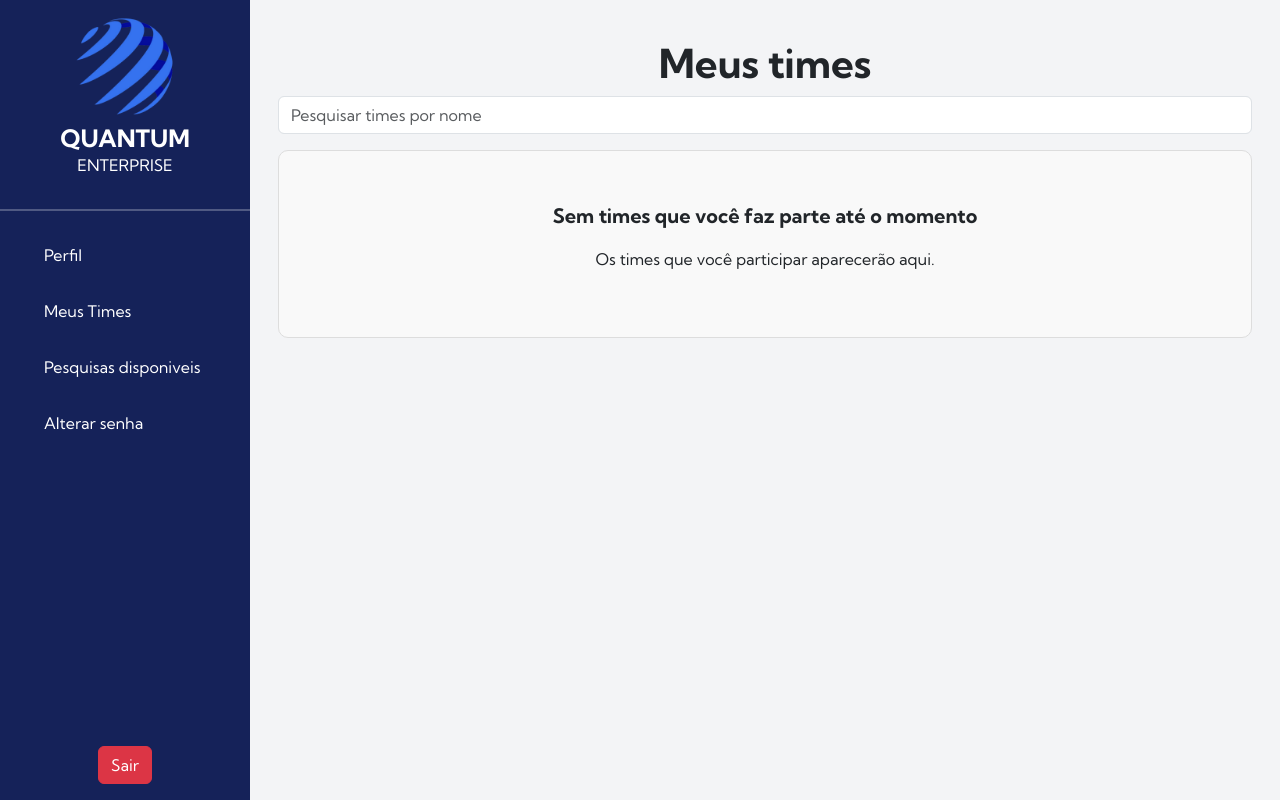
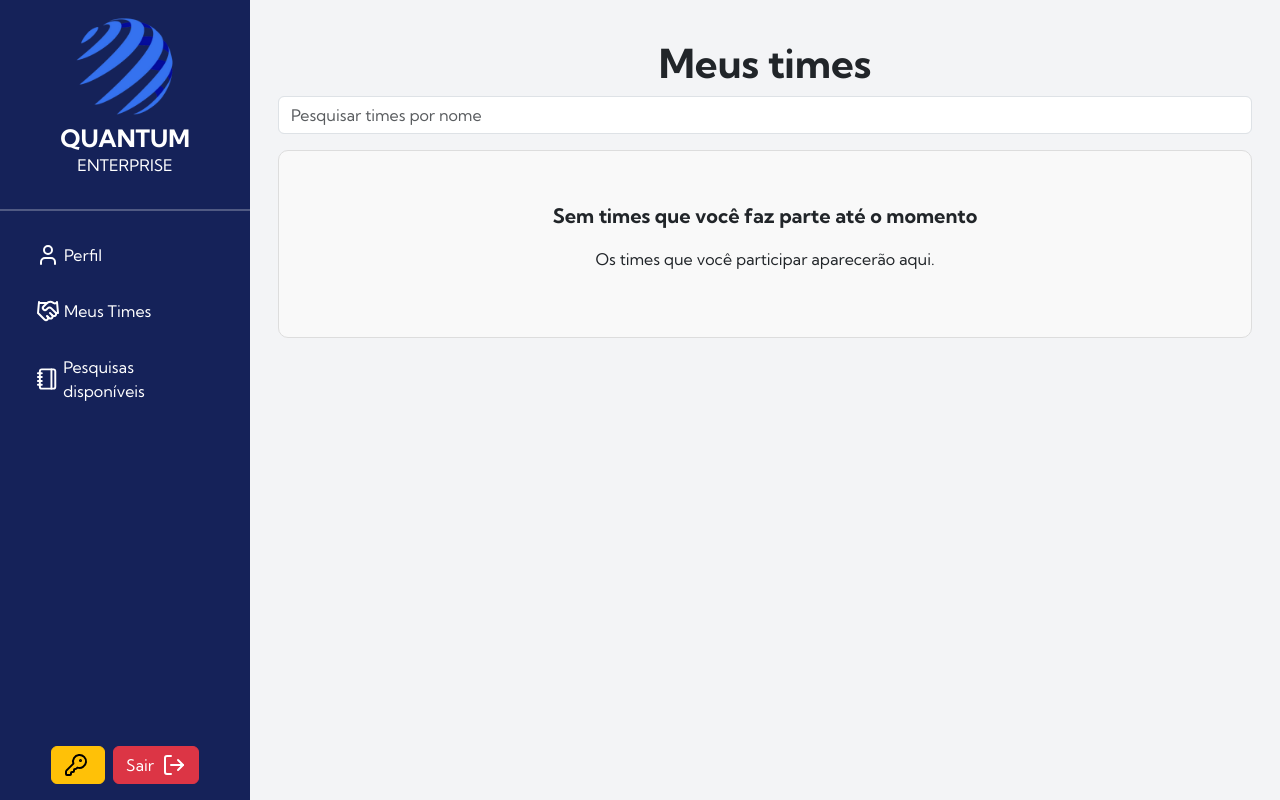
Before and after one commit to CODEPLAY-Fatec/API-ADS-3-Sem-Fatec, a Next.js app in the folder frontend/: page /home/Myteams in a window 1280 px wide. Built offline with nearby package versions, Linux system fonts and the light colour scheme.

Commit message:
Estilizando sidebar

```diff
--- a/frontend/app/layout.tsx
+++ b/frontend/app/layout.tsx
@@ -1,4 +1,5 @@
 import "./globals.css"; // Importação do arquivo de estilos
+
 
 export default function RootLayout({ children }: Readonly<{ children: React.ReactNode }>) {
     return (
--- a/frontend/components/Navbar.tsx
+++ b/frontend/components/Navbar.tsx
@@ -4,6 +4,14 @@ import Link from "next/link";
 import { useEffect, useState } from "react";
 import Cookie from "js-cookie";
 import { jwtDecode } from "jwt-decode";
+import { KeyRound,
+        User,
+        LogOut,
+        LayoutDashboard,
+        Handshake,
+        Users,
+        UsersRound,Notebook,NotebookPen,UserPlus } from "lucide-react";
+import GroupsIcon from '@mui/icons-material/Groups'; //provavelmente depois alterar todos para mui
 import "./Navbar.css";
 
 const Navbar: React.FC = () => {
@@ -50,17 +58,21 @@ const Navbar: React.FC = () => {
         <ul className="nav flex-column">
           <li className="nav-item">
             <Link href="/home/profile" className="nav-link text-white">
-              <div className="link-content">
-                <i className="bi bi-house-door-fill me-2"></i> Perfil
+              <div className="link-content d-flex align-items-center">
+                <User className="me-1" />
+                Perfil
               </div>
             </Link>
           </li>
 
           {(isAdmin || isTeamLeader) && (
+
+
             <li className="nav-item">
               <Link href="/home/dashboards" className="nav-link text-white">
-                <div className="link-content">
-                  <i className="bi bi-bar-chart-fill me-2"></i> Dashboards
+              <div className="link-content d-flex align-items-center">
+                  <LayoutDashboard className="me-1"/>
+                  Dashboards
                 </div>
               </Link>
             </li>
@@ -69,26 +81,28 @@ const Navbar: React.FC = () => {
           {isAdmin && (
             <li className="nav-item">
               <Link href="/home/funcionarios" className="nav-link text-white">
-                <div className="link-content">
-                  <i className="bi bi-bar-chart-fill me-2"></i> Lista de Funcionários
+                <div className="link-content d-flex align-items-center">
+                  <Users className="me-1"/>
+                   Lista de Funcionários
                 </div>
               </Link>
             </li>
           )}
 
-
           <li className="nav-item">
             <Link href="/home/Myteams" className="nav-link text-white">
-              <div className="link-content">
-                <i className="bi bi-journal-text me-2"></i> Meus Times
+              <div className="link-content d-flex align-items-center">
+                <Handshake className="me-1"/>
+                Meus Times
               </div>
             </Link>
           </li>
 
           <li className="nav-item">
             <Link href="/home/surveys/availablesurveys" className="nav-link text-white">
-              <div className="link-content">
-                <i className="bi bi-journal-text me-2"></i> Pesquisas disponiveis
+              <div className="link-content d-flex align-items-center">
+                <Notebook className="me-1"/>
+                Pesquisas disponíveis
               </div>
             </Link>
           </li>
@@ -96,8 +110,9 @@ const Navbar: React.FC = () => {
           {isTeamLeader && (
             <li className="nav-item">
               <Link href="/home/funcionarioslider" className="nav-link text-white">
-                <div className="link-content">
-                  <i className="bi bi-journal-text me-2"></i> Membros da minha equipe
+                <div className="link-content d-flex align-items-center">
+                  <UsersRound className="me-1"/>
+                Lista de Líderados
                 </div>
               </Link>
             </li>
@@ -107,43 +122,43 @@ const Navbar: React.FC = () => {
             <>
               <li className="nav-item">
                 <Link href="/home/surveys/surveycrud" className="nav-link text-white">
-                  <div className="link-content">
-                    <i className="bi bi-journal-text me-2"></i> Criação de Pesquisa
+                  <div className="link-content d-flex align-items-center">
+                    <NotebookPen className="me-1"/>
+                    Criação de Pesquisa
                   </div>
                 </Link>
               </li>
               <li className="nav-item">
                 <Link href="/home/teamregistration" className="nav-link text-white">
-                  <div className="link-content">
-                    <i className="bi bi-journal-text me-2"></i> Cadastro de Times
+                  <div className="link-content d-flex align-items-center">
+                    <GroupsIcon className="me-1"/>
+                    Cadastro de Times
                   </div>
                 </Link>
               </li>
               <li className="nav-item">
                 <Link href="/home/register" className="nav-link text-white">
-                  <div className="link-content">
-                    <i className="bi bi-journal-text me-2"></i> Cadastro de Usuários
+                  <div className="link-content d-flex align-items-center">
+                    <UserPlus className="me-1"/>
+                    Cadastro de Usuários
                   </div>
                 </Link>
               </li>
             </>
           )}
 
-          <li className="nav-item">
-            <Link href="/home/changepasswordin" className="nav-link text-white">
-              <div className="link-content">
-                <i className="bi bi-journal-text me-2"></i> Alterar senha
-              </div>
-            </Link>
-          </li>
         </ul>
       </nav>
 
-      <div className="text-center mb-3">
-        <button onClick={handleLogout} className="btn btn-danger">
-          Sair
-        </button>
-      </div>
+      <div className="text-center d-flex justify-content-center mb-3">
+  <Link href="/home/changepasswordin" className="btn btn-warning me-2">
+    <KeyRound className="me-1" />
+  </Link>
+  <button onClick={handleLogout} className="btn btn-danger d-flex align-items-center">
+    Sair
+    <LogOut className="ms-2" />
+  </button>
+</div>
     </div>
   );
 };
--- a/frontend/package.json
+++ b/frontend/package.json
@@ -9,12 +9,18 @@
     "lint": "next lint"
   },
   "dependencies": {
+    "@emotion/react": "^11.13.3",
+    "@emotion/styled": "^11.13.0",
+    "@mui/icons-material": "^6.1.5",
+    "@mui/material": "^6.1.5",
     "@types/react-bootstrap": "^0.32.37",
     "axios": "^1.7.7",
     "bootstrap": "^5.3.3",
+    "framer-motion": "^11.11.9",
     "frontend": "file:",
     "js-cookie": "^3.0.5",
     "jwt-decode": "^4.0.0",
+    "lucide-react": "^0.453.0",
     "next": "14.2.14",
     "nookies": "^2.5.2",
     "react": "^18",
```
Also changed, not shown: frontend/components/Navbar.css (line endings or trailing spaces), 1 other file (tests, documents, lock files or other folders).
